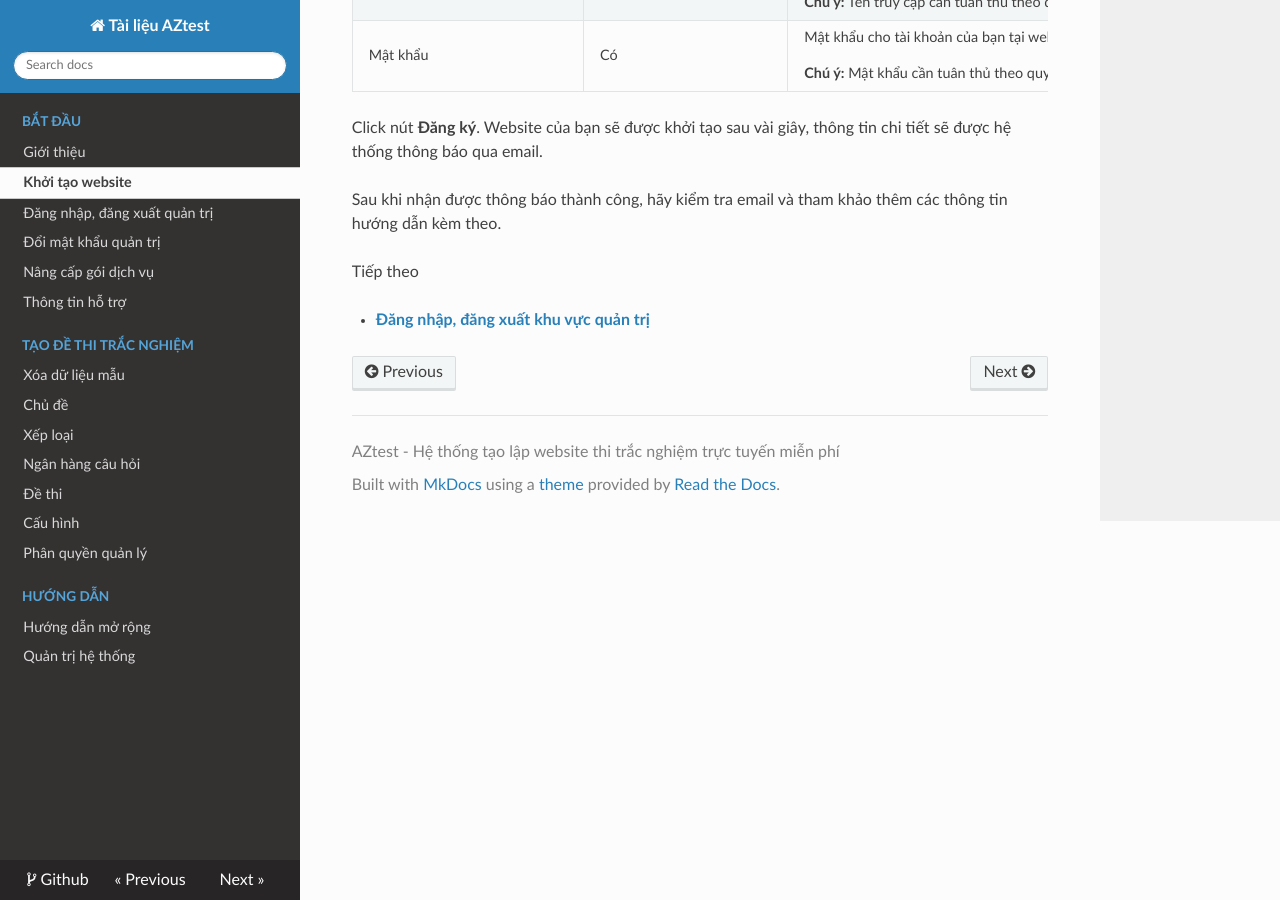
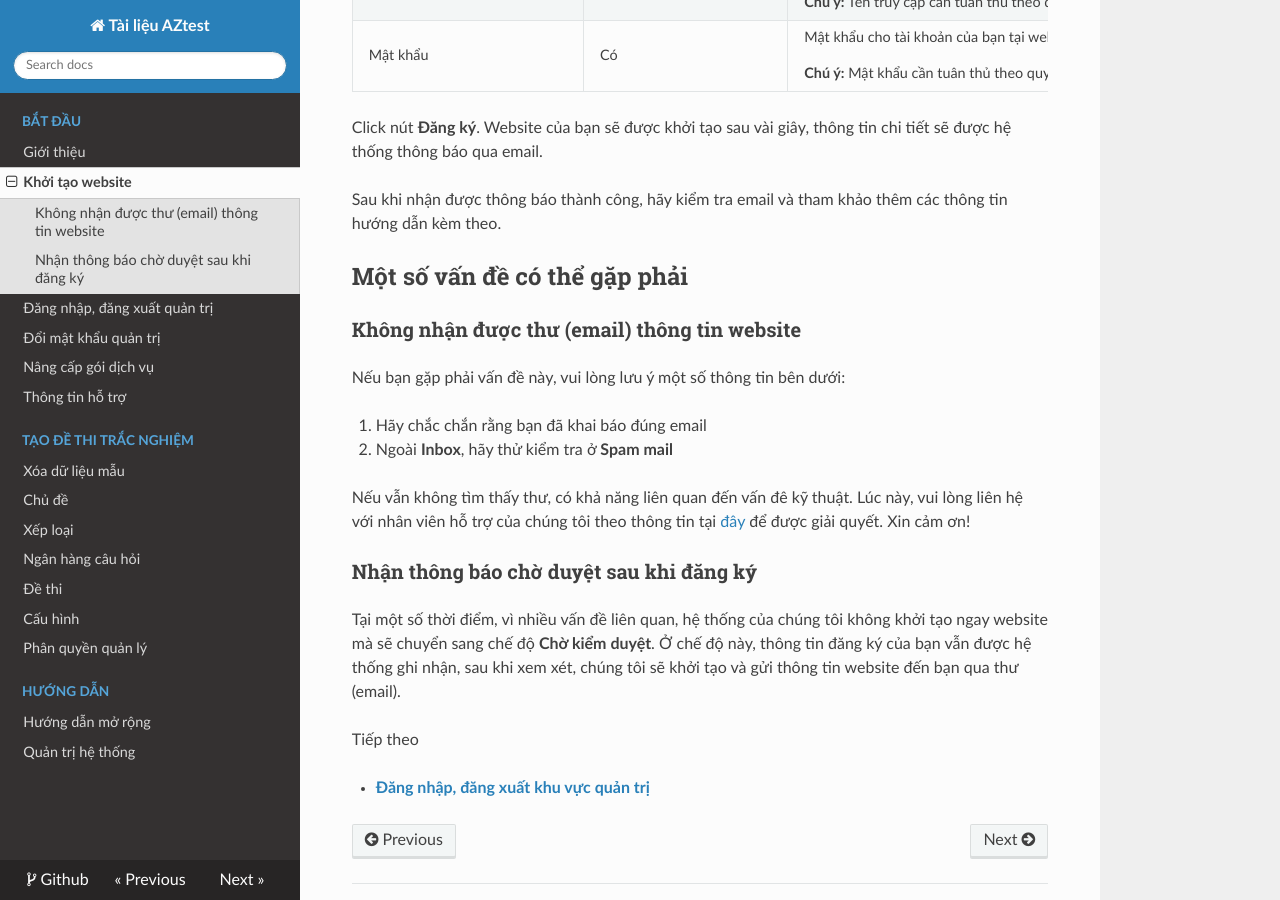
Before and after one commit to mynukeviet/aztest-docs, an MkDocs documentation site: the page built from docs/bat-dau/huong-dan-khoi-tao-website.md, in a window 1280 px wide and 900 px high, scrolled down 1893 px. Built offline with MkDocs 1.6.1, drawn with Linux system fonts in a browser that asks for light colours; nearby versions of some CDN libraries; old or Windows-style settings are respelled for this version of MkDocs.

Commit message:
Cập nhật Hướng dẫn khởi tạo website

```diff
--- a/docs/bat-dau/huong-dan-khoi-tao-website.md
+++ b/docs/bat-dau/huong-dan-khoi-tao-website.md
@@ -30,5 +30,20 @@ Click nút **Đăng ký**. Website của bạn sẽ được khởi tạo sau v
 
 Sau khi nhận được thông báo thành công, hãy kiểm tra email và tham khảo thêm các thông tin hướng dẫn kèm theo.
 
+## Một số vấn đề có thể gặp phải
+
+### Không nhận được thư (email) thông tin website
+
+Nếu bạn gặp phải vấn đề này, vui lòng lưu ý một số thông tin bên dưới:
+
+1. Hãy chắc chắn rằng bạn đã khai báo đúng email
+2. Ngoài **Inbox**, hãy thử kiểm tra ở **Spam mail**
+
+Nếu vẫn không tìm thấy thư, có khả năng liên quan đến vấn đê kỹ thuật. Lúc này, vui lòng liên hệ với nhân viên hỗ trợ của chúng tôi theo thông tin tại [đây](/bat-dau/thong-tin-ho-tro) để được giải quyết. Xin cảm ơn!
+
+### Nhận thông báo chờ duyệt sau khi đăng ký
+
+Tại một số thời điểm, vì nhiều vấn đề liên quan, hệ thống của chúng tôi không khởi tạo ngay website mà sẽ chuyển sang chế độ **Chờ kiểm duyệt**. Ở chế độ này, thông tin đăng ký của bạn vẫn được hệ thống ghi nhận, sau khi xem xét, chúng tôi sẽ khởi tạo và gửi thông tin website đến bạn qua thư (email).
+
 <p class="title">Tiếp theo</p>
 - [**Đăng nhập, đăng xuất khu vực quản trị**](/bat-dau/dang-nhap-dang-xuat-quan-tri/)
```
